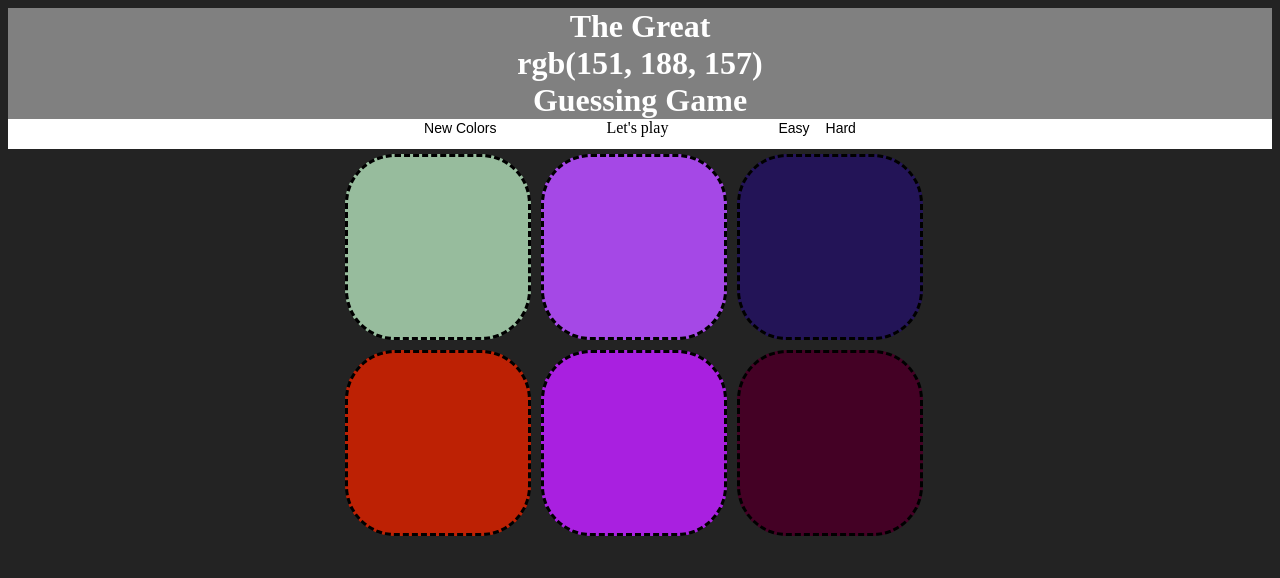
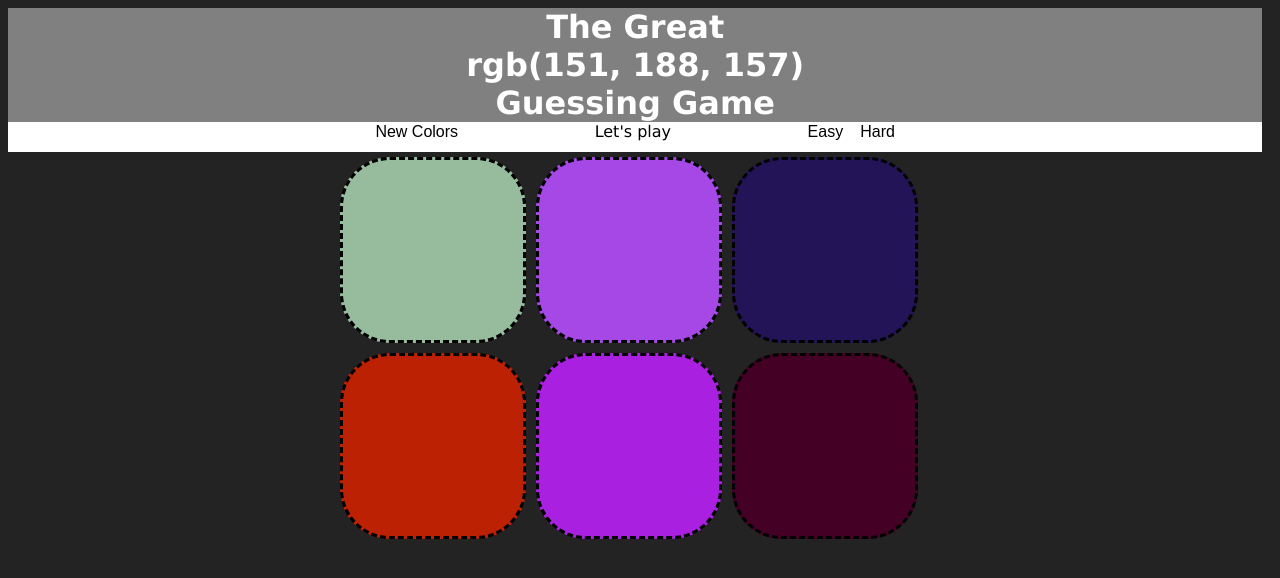
Before and after one commit to toffycaluga/colorGame, a plain HTML site: page index.html in a window 1280 px wide. Drawn offline with Linux system fonts and the light colour scheme.

Commit message:
Update main.css

```diff
--- a/css/main.css
+++ b/css/main.css
@@ -13,18 +13,23 @@
   align-items: center;
 }
 .container {
-  width: 600px;
+  max-width: 600px;
   margin: 0 auto;
   padding: 0;
 }
+/* @media handheld  */
 body {
   background: #232323;
+  width: 98%;
+  font-family: Verdana;
+  font-size: 16px;
 }
 h1 {
   text-align: center;
   color: white;
   background: gray;
   margin: 0%;
+  width: 100%;
 }
 #stripe {
   background: white;
@@ -32,13 +37,14 @@ h1 {
   text-align: center;
   margin: 0px;
   padding: 0px;
+  width: 100%;
 }
 #menssage {
   color: black;
   text-align: center;
 }
 .btn {
-  font-size: 14px;
+  font-size: 100%;
   padding-bottom: 9px;
   text-align: center;
   background: white;
@@ -50,10 +56,10 @@ h1 {
   color: white;
 }
 #reset {
-  margin-right: 100px;
+  margin-right: 10%;
 }
 #easy {
-  margin-left: 100px;
+  margin-left: 10%;
 }
 #toffy {
   text-align: right;
```
